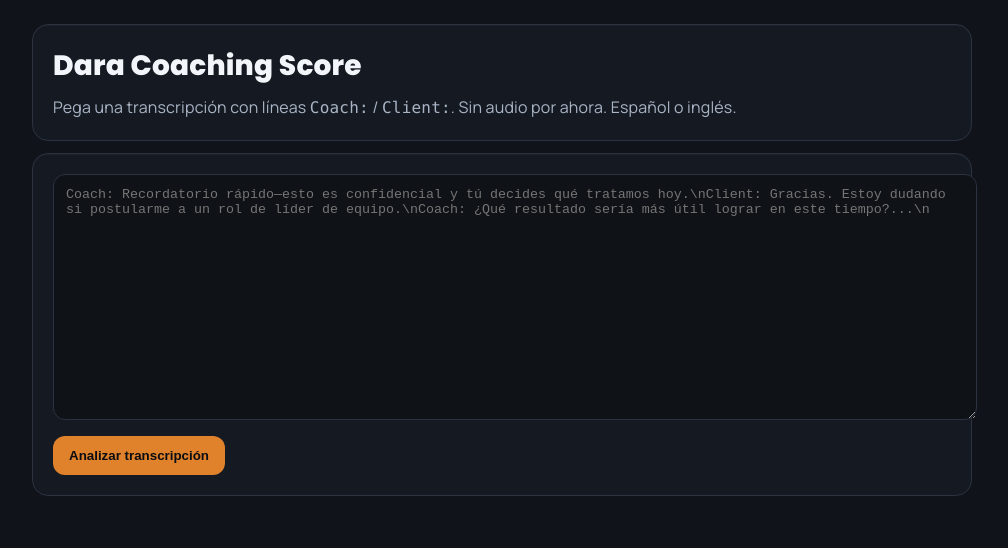
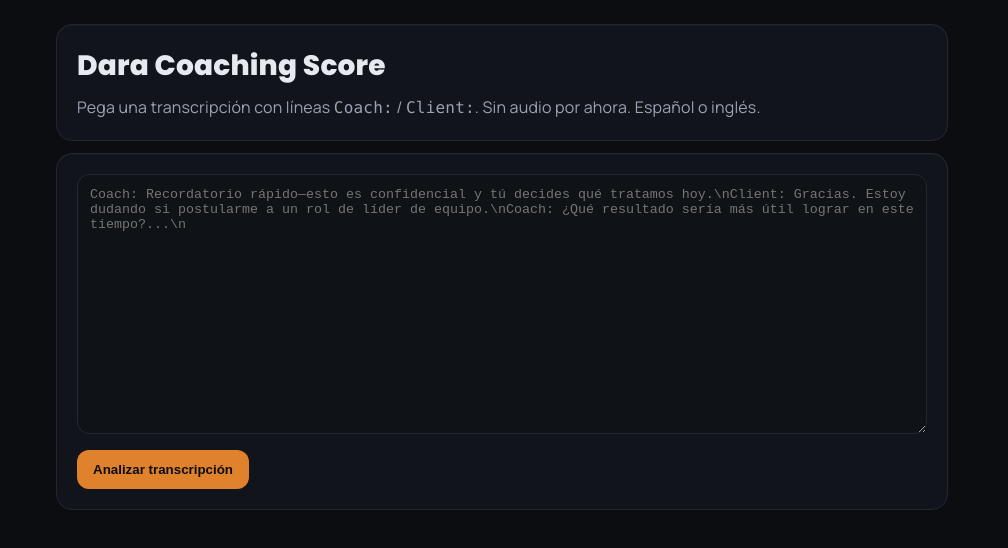
Before and after one commit to franciscorosalesf/scorecard-web, a website: page index.html in a window 1280 px wide. Shown: the whole page, without its empty margins (138-1146 px from the left). Drawn offline with Linux system fonts and the light colour scheme.

Commit message:
Update index.html

```diff
--- a/index.html
+++ b/index.html
@@ -6,142 +6,91 @@
   <title>Dara Coaching Score</title>
 
   <style>
+  /* Google fonts (swap if your brand uses others) */
 @import url('https://fonts.googleapis.com/css2?family=Manrope:wght@400;600;800&family=Poppins:wght@600;800&display=swap');
 
+/* ===== Brand tokens — change ONLY these to restyle ===== */
 :root{
-  --ink:#EEF6F3;          /* page bg */
-  --text:#203742;         /* main text */
-  --muted:#9AA3B2;        /* muted text */
-  --card:#11141A;         /* card bg */
-  --border:#232733;       /* card borders */
+  --ink:#0B0D10;          /* page background */
+  --text:#E6E9EF;         /* main text */
+  --muted:#9AA3B2;        /* secondary text */
+  --card:#11141A;         /* card background */
+  --border:#232733;       /* borders */
+  --input-bg:#0F1217;     /* textarea & code bg */
 
-  --brand:#1B3A6F;        /* Dara blue (headings, accents if you like) */
-  --accent:#39B75D;       /* Dara orange (button) */
-  --sand:#F0EAE2;         /* optional light sand */
+  --brand:#1B3A6F;        /* link / accent */
+  --accent:#E0812C;       /* button */
   --font-ui:'Manrope',system-ui,-apple-system,Segoe UI,Roboto,Helvetica,Arial,sans-serif;
   --font-head:'Poppins','Manrope',system-ui,sans-serif;
 }
-body{ font-family:var(--font-ui); background:var(--ink); color:var(--text); letter-spacing:.2px }
-.h1,.h2{ font-family:var(--font-head); }
-button{ background:var(--accent); color:#fff; }
-button:hover{ filter:brightness(1.06); }
-a{ color:var(--brand); }
-    /* fonts */
-    @import url('https://fonts.googleapis.com/css2?family=Manrope:wght@400;600;800&family=Poppins:wght@600;800&display=swap');
 
-    /* brand tokens */
-    :root{
-      --ink:#0B0D10;              /* deep bg */
-      --text:#E6E9EF;             /* main text */
-      --muted:#9AA3B2;            /* muted text */
-      --card:#11141A;             /* card bg */
-      --border:#232733;           /* borders */
-      --brand:#1B3A6F;            /* Dara blue */
-      --accent:#C05A34;           /* Dara rust */
-      --sand:#F0EAE2;             /* light sand */
+/* ===== Base ===== */
+*{box-sizing:border-box}
+html,body{margin:0;height:100%}
+body{
+  font-family:var(--font-ui);
+  color:var(--text);
+  background:var(--ink);
+  line-height:1.5;
+  letter-spacing:.2px;
 }
+a{ color:var(--brand); text-decoration:none }
+a:hover{ text-decoration:underline }
 
-    /* base */
-    body{
-      font-family:Manrope,system-ui,-apple-system,Segoe UI,Roboto,Helvetica,Arial,sans-serif;
-      line-height:1.5; margin:0;
-      background:var(--ink); color:var(--text);
-    }
-    .wrap{max-width:940px;margin:0 auto;padding:24px}
+.wrap{ max-width:940px; margin:0 auto; padding:24px }
 .card{
   background:var(--card);
   border:1px solid var(--border);
-      border-radius:16px; padding:20px;
+  border-radius:16px;
+  padding:20px;
   box-shadow:0 1px 0 rgba(255,255,255,.03) inset;
 }
+.row{ display:flex; gap:12px; align-items:center; flex-wrap:wrap }
+
+.h1{
+  font-family:var(--font-head);
+  font-size:28px; font-weight:800; margin:0 0 8px;
+  letter-spacing:.2px;
+}
+.h2{
+  font-family:var(--font-head);
+  font-size:20px; font-weight:700; margin:16px 0 8px;
+}
+
+.muted{ color:var(--muted) }
+.mono{ font-family:ui-monospace,SFMono-Regular,Menlo,Monaco,Consolas,monospace }
+
 textarea{
-      width:100%; min-height:220px;
-      border-radius:12px; border:1px solid var(--border);
-      background:#0f1217; color:var(--text); padding:12px;
+  width:100%; min-height:260px;
+  border-radius:12px; padding:12px;
+  border:1px solid var(--border);
+  background:var(--input-bg);
+  color:var(--text);
 }
+textarea:focus{ outline:2px solid var(--brand); outline-offset:2px }
+
+pre{
+  white-space:pre-wrap; word-break:break-word;
+  background:var(--input-bg);
+  border:1px solid var(--border);
+  border-radius:12px; padding:12px;
+}
+
 button{
-      border:none; background:var(--accent); color:#fff;
+  border:none; cursor:pointer;
   padding:12px 16px; border-radius:12px;
-      font-weight:700; cursor:pointer;
+  font-weight:700;
+  background:var(--accent);
+  color:#0B0D10; /* choose #fff if you prefer */
 }
 button:hover{ filter:brightness(1.06) }
 button:disabled{ opacity:.5; cursor:not-allowed }
-    .row{display:flex;gap:12px;align-items:center;flex-wrap:wrap}
-    .muted{color:var(--muted)}
-    .mono{font-family:ui-monospace,SFMono-Regular,Menlo,Monaco,Consolas,monospace}
-    pre{
-      white-space:pre-wrap; word-break:break-word;
-      background:#0f1217; border:1px solid var(--border);
-      border-radius:12px; padding:12px;
-    }
-    .h1{
-      font-family:Poppins,Manrope,system-ui,sans-serif;
-      font-size:28px; font-weight:800; margin:0 0 8px; letter-spacing:.2px;
-    }
-    .h2{
-      font-family:Poppins,Manrope,system-ui,sans-serif;
-      font-size:18px; font-weight:700; margin:16px 0 8px;
-    }
-    .bar{display:inline-block;margin-left:8px}
-    .pill{display:inline-block;border:1px solid var(--border);border-radius:999px;padding:4px 10px;margin-right:6px}
-    .grid{display:grid;grid-template-columns:1fr 1fr;gap:12px}
-    @media (max-width:760px){.grid{grid-template-columns:1fr}}
-    a{ color:var(--brand) }
-    :root{
-  --accent:#39B75D;   /* Dara orange */
-  --ink:#0B0D10;      /* page bg */
-  --text:#E6E9EF;     /* text */
-}
 
-/* later in the file */
-button{ background:var(--accent); color:var(--ink); }
-    /* === Token-driven overrides (last wins) === */
-:root{
-  /* add this if you don’t already have it */
-  --input-bg:#0F1217;
-}
+.bar{ display:inline-block; margin-left:8px }
+.pill{ display:inline-block; border:1px solid var(--border); border-radius:999px; padding:4px 10px; margin-right:6px }
 
-body{
-  background:var(--ink) !important;
-  color:var(--text) !important;
-  font-family:var(--font-ui) !important;
-}
-.h1,.h2{ font-family:var(--font-head) !important; }
-
-.card{ background:var(--card) !important; border-color:var(--border) !important; }
-.muted{ color:var(--muted) !important; }
-
-textarea, pre{
-  background:var(--input-bg) !important;
-  border-color:var(--border) !important;
-  color:var(--text) !important;
-}
-
-button{
-  background:var(--accent) !important;
-  color:#fff !important;
-}
-
-a{ color:var(--brand) !important; }
-    /* === final overrides: last wins === */
-:root{
-  --ink:#10131A;       /* try a clearly different bg */
-  --text:#F2F5F9;
-  --card:#151A22;
-  --border:#2B3240;
-  --muted:#A9B4C5;
-  --accent:#E0812C;
-  --brand:#1B3A6F;
-}
-
-/* make sure these win */
-html, body { background: var(--ink) !important; color: var(--text) !important; }
-.h1, .h2 { font-family: 'Poppins','Manrope',system-ui,sans-serif !important; }
-.card { background: var(--card) !important; border-color: var(--border) !important; }
-.muted { color: var(--muted) !important; }
-textarea, pre { background:#0F1217 !important; border-color: var(--border) !important; color: var(--text) !important; }
-button { background: var(--accent) !important; color: #0B0D10 !important; }
-a { color: var(--brand) !important; }
+.grid{ display:grid; grid-template-columns:1fr 1fr; gap:12px }
+@media (max-width:760px){ .grid{ grid-template-columns:1fr } }
   </style>
 </head>
 <body>
```
Lines whose indentation alone changed are shown as unchanged.
